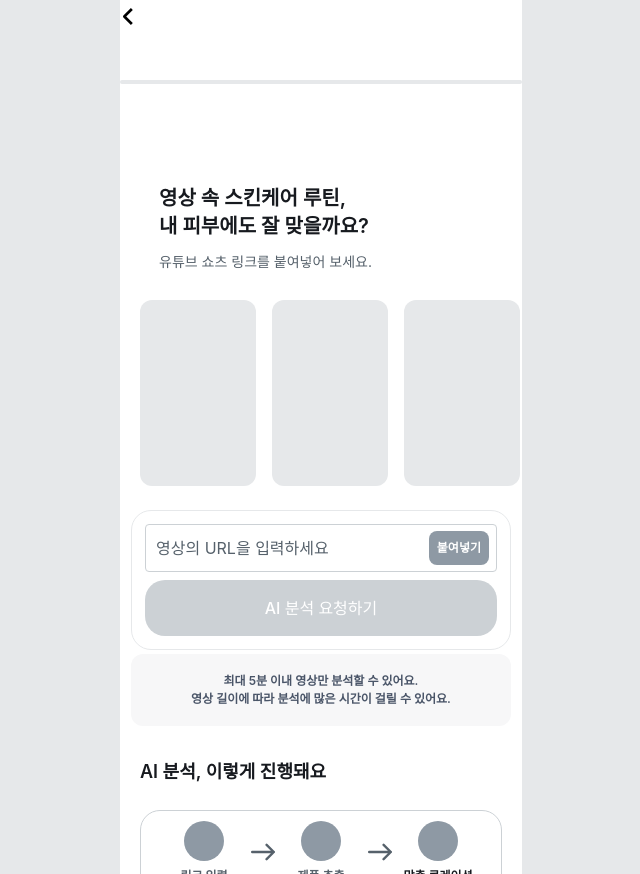
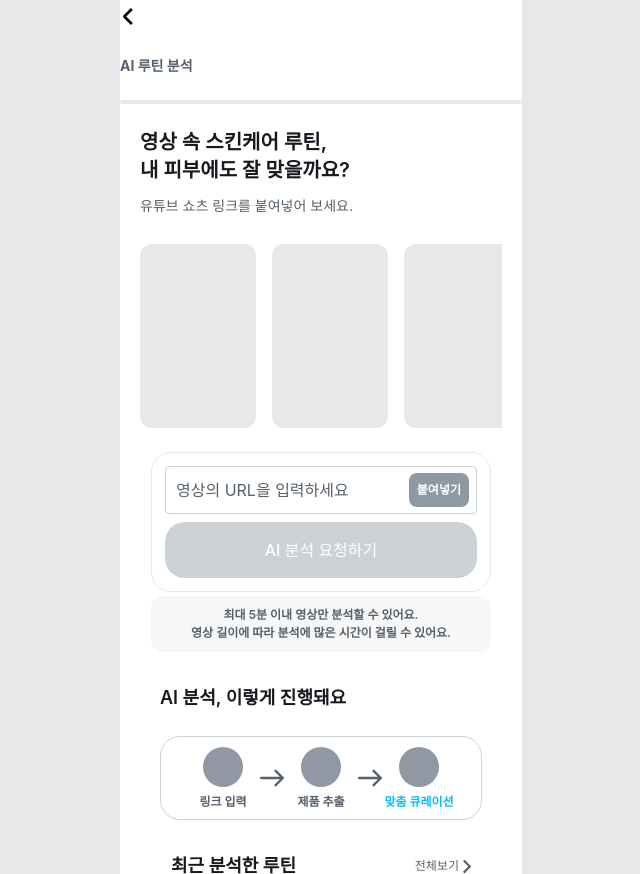
Before and after one commit to likelion-apex/FE, a React (Vite) app: page /RoutineAnalyze in a window 1280 px wide. Shown: the whole page, without its empty margins (319-959 px from the left). Built offline with nearby package versions, Linux system fonts and the light colour scheme; a web font is replaced by a local one.

Commit message:
[Mod] 레이아웃 수정

```diff
--- a/src/App.jsx
+++ b/src/App.jsx
@@ -30,12 +30,17 @@ function App() {
             <Route path="/main" element={<Main />} />
 
             <Route element={<Layout />}>
-              <Route path="/RoutineAnalyze">
-                <Route index element={<RoutineAnalyze />} />
-                <Route path="Smartloading" element={<SmartLoding />} />
-                <Route path="AnalyzeResult" element={<AnalyzeResult />} />
-              </Route>
+              <Route path="/RoutineAnalyze" element={<RoutineAnalyze />} />
+              <Route
+                path="/RoutineAnalyze/Smartloading"
+                element={<SmartLoding />}
+              />
+              <Route
+                path="/RoutineAnalyze/AnalyzeResult"
+                element={<AnalyzeResult />}
+              />
             </Route>
+
             <Route path="*" element={<NotFound />} />
           </Routes>
         </BrowserRouter>
--- a/src/components/AnalysisProcessCard.jsx
+++ b/src/components/AnalysisProcessCard.jsx
@@ -18,7 +18,7 @@ const AnalysisProcessCard = () => {
             <div className="size-10 shrink-0 rounded-full bg-gray-40" />
             <p
               className={`text-center text-[12px] font-bold leading-[14px] ${
-                step.highlight ? "text-primary-10" : "text-gray-60"
+                step.highlight ? "text-blue-50" : "text-gray-60"
               }`}
             >
               {step.label}
--- a/src/components/layouts/Layout.jsx
+++ b/src/components/layouts/Layout.jsx
@@ -1,14 +1,27 @@
 //자식 라우트가 들어갈 자리를 비워두는 중첩 라우팅
+import { useState } from "react";
 import { Outlet } from "react-router-dom";
+
 import BottomNavbar from "./BottomNavbar";
 import TopNavbar from "./TopNavbar";
 
-const Layout = ({}) => {
+const Layout = () => {
+  //네브바 프롭스
+  const [navProps, setNavProps] = useState({
+    step: 0,
+    totalStpes: 0,
+    stepName: "",
+  });
+
   return (
-    <div className="w-full h-full bg-white text-black overflow-hidden relative no-scrollbar">
-      <TopNavbar />
+    <div className="w-full h-full flex flex-col bg-white text-black overflow-hidden relative no-scrollbar">
+      <TopNavbar
+        step={navProps.step}
+        totalSteps={navProps.totalSteps}
+        stepName={navProps.stepName}
+      />
       <div className="flex-1 overflow-y-auto no-scrollbar">
-        <Outlet />
+        <Outlet context={{ setNavProps }} />
       </div>
       <BottomNavbar />
     </div>
--- a/src/pages/RoutineAnalyze/AnalyzeResult.jsx
+++ b/src/pages/RoutineAnalyze/AnalyzeResult.jsx
@@ -1,5 +1,5 @@
 import { useState, useEffect } from "react";
-import { Link } from "react-router-dom";
+import { Link, useOutletContext } from "react-router-dom";
 import RoutineAnalyzeCard from "../../components/RoutineAnalyzeCard";
 import TopNavbar from "../../components/layouts/TopNavbar";
 import BottomNavbar from "../../components/layouts/BottomNavbar";
@@ -55,8 +55,26 @@ const ROUTINE_STEPS = [
 ];
 
 const AnalyzeResult = () => {
+  const { setNavProps } = useOutletContext();
+  useEffect(() => {
+    setNavProps({
+      step: 2,
+      totalSteps: 4,
+      stepName: "",
+    });
+
+    //다른 페이지로 넘어갈 때 네비바 초기화
+    return () => {
+      setNavProps({
+        step: 0,
+        totalSteps: 0,
+        stepName: "",
+      });
+    };
+  }, [setNavProps]);
+
   return (
-    <div>
+    <div className="mt-[24px] mb-[70px] flex flex-col text-black">
       <div className="flex flex-col mx-[24px]">
         <div className="flex-col gap-3 mb-6">
           <h3 className="text-[20px] font-semibold leading-7 mb-[8px]">
--- a/src/pages/RoutineAnalyze/RoutineAnalyze.jsx
+++ b/src/pages/RoutineAnalyze/RoutineAnalyze.jsx
@@ -1,5 +1,5 @@
-import { useState } from "react";
-import { Link, useNavigate } from "react-router-dom";
+import { useState, useEffect } from "react";
+import { Link, useNavigate, useOutletContext } from "react-router-dom";
 import TopNavbar from "../../components/layouts/TopNavbar";
 import BottomNavbar from "../../components/layouts/BottomNavbar";
 import axios from "axios";
@@ -72,11 +72,29 @@ const RoutineAnalyze = () => {
     }
   };
 
+  const { setNavProps } = useOutletContext();
+  useEffect(() => {
+    setNavProps({
+      step: 0,
+      totalSteps: 0,
+      stepName: "AI 루틴 분석",
+    });
+
+    //다른 페이지로 넘어갈 때 네비바 초기화
+    return () => {
+      setNavProps({
+        step: 0,
+        totalSteps: 0,
+        stepName: "",
+      });
+    };
+  }, [setNavProps]);
+
   return (
-    <div className="flex min-h-full flex-col text-black">
-      <div className="flex-1 pb-6 mt-[100px]">
+    <div className="flex min-h-full flex-col text-black mt-[24px] mb-[70px] px-[20px]">
+      <div className="flex-1 pb-6 ">
         {/* 제목 */}
-        <section className="px-[39px]">
+        <section>
           <h2 className="text-[20px] font-semibold leading-7">
             영상 속 스킨케어 루틴,
             <br />내 피부에도 잘 맞을까요?
@@ -87,11 +105,11 @@ const RoutineAnalyze = () => {
         </section>
 
         {/* 비디오리스트, 아직 안정해짐, 목데이터 첨부 */}
-        <section className="mt-6 flex gap-4 overflow-x-auto px-5 no-scrollbar">
+        <section className="mt-6 flex gap-4 overflow-x-auto  no-scrollbar">
           {[1, 2, 3, 4].map((item) => (
             <div
               key={item}
-              className="h-[186px] w-[116px] shrink-0 rounded-xl bg-gray-10"
+              className="h-[184px] w-[116px] shrink-0 rounded-xl bg-gray-10"
             />
           ))}
         </section>
@@ -125,7 +143,7 @@ const RoutineAnalyze = () => {
               {isLoading ? "요청 중..." : "AI 분석 요청하기"}
             </button>
           </div>
-          <div className="mt-1 rounded-xl bg-gray-05 p-[18px] text-center text-[12px] font-semibold leading-normal text-[#4a5568]">
+          <div className=" text-center mt-1 rounded-xl bg-gray-05 py-[10px] text-[12px] font-semibold leading-normal text-gray-60">
             <p>최대 5분 이내 영상만 분석할 수 있어요.</p>
             <p>영상 길이에 따라 분석에 많은 시간이 걸릴 수 있어요.</p>
           </div>
@@ -166,9 +184,6 @@ const RoutineAnalyze = () => {
           </div>
         </section>
       </div>
-      <div>
-        <BottomNavbar />
-      </div>
     </div>
   );
 };
```
